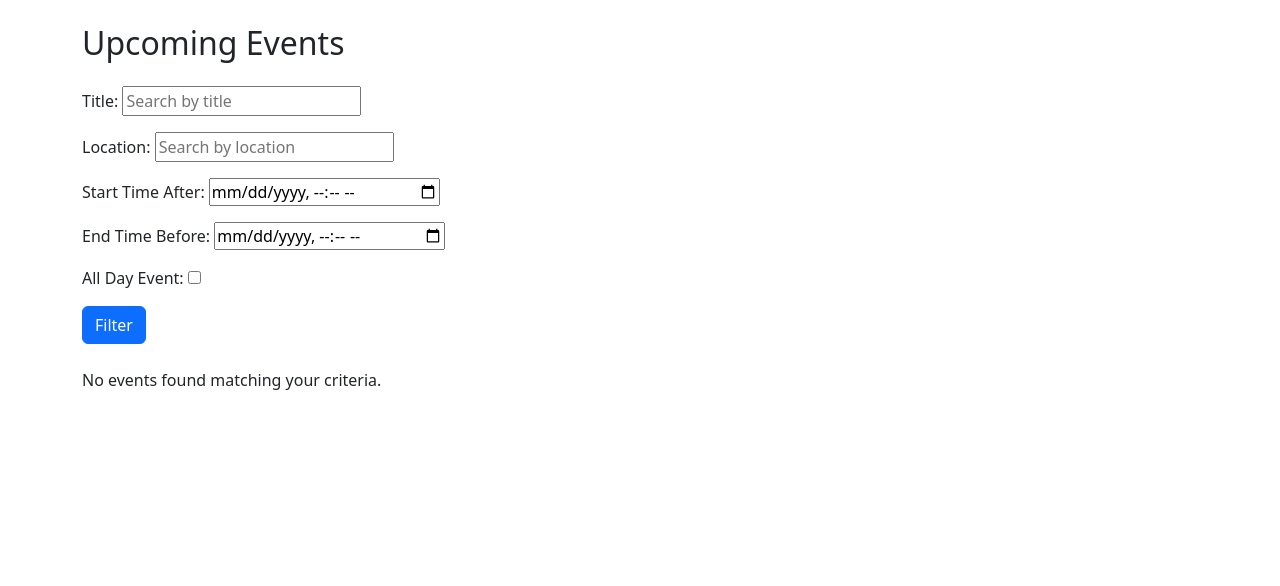
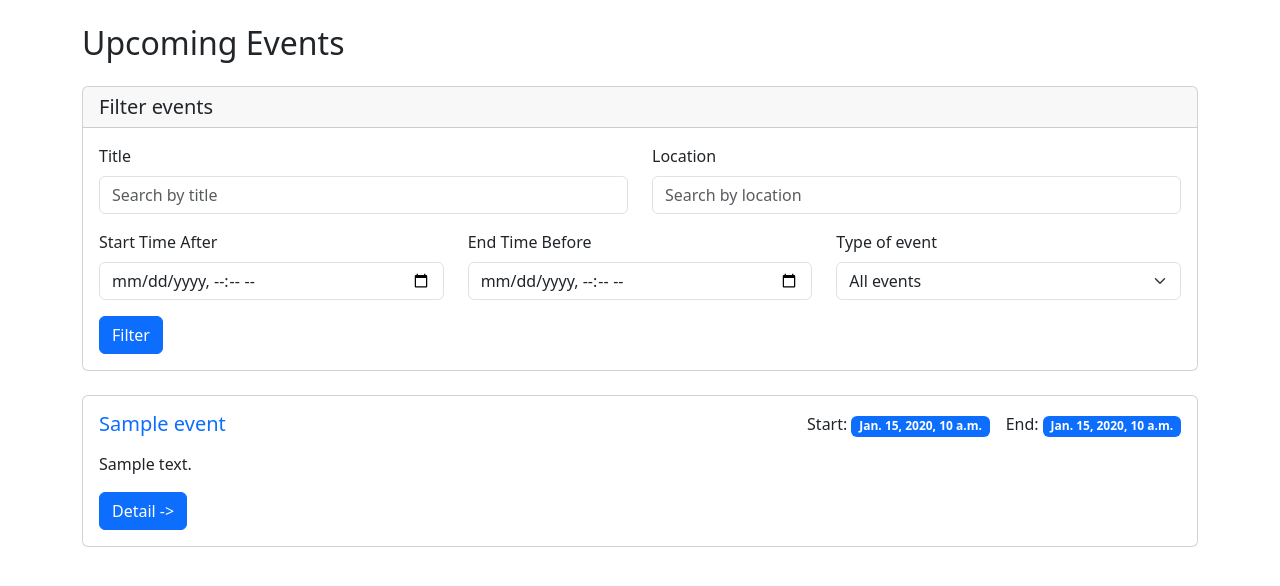
Before and after one commit to zpswi/zswi_eventplanner, a Django app: page //events in a window 1280 px wide. Shown: the part 56-642 px from the top of the page. Run offline with Django 5.2, Linux system fonts and the light colour scheme; tables that the repository leaves empty hold one stand-in row (values such as "Sample post"); some libraries are stand-ins or nearby versions.

Commit message:
custom form rendering

```diff
--- a/app/forms.py
+++ b/app/forms.py
@@ -48,4 +48,9 @@
         label="End Time Before",
         widget=forms.DateTimeInput(attrs={"type": "datetime-local"}),
     )
-    all_day = forms.BooleanField(required=False, label="All Day Event")
+
+    all_day_select = forms.ChoiceField(
+        required=False,
+        label="Type of event",
+        choices=[(None, "All events"), (True, "All day events"), (False, "Non all day events")],
+    )
--- a/app/templates/events/list.html
+++ b/app/templates/events/list.html
@@ -1,13 +1,36 @@
 {% extends 'app/base.html' %}
 
 {% block content %}
-
+{% load crispy_forms_tags %}
 <h2 class="mb-4">Upcoming Events</h2>
 
-<form method="get" class="mb-4">
-    {{ form.as_p }}
-    <button type="submit" class="btn btn-primary">Filter</button>
-</form>
+<div class="card mb-4">
+    <h5 class="card-header">Filter events</h5>
+    <div class="card-body">
+        <form method="get" class="mb-0">
+
+            <div class="row">
+                <div class="form-group col-md-6 mb-0">
+                  {{ form.title|as_crispy_field }}
+                </div>
+                <div class="form-group col-md-6 mb-0">
+                    {{ form.location|as_crispy_field }}
+                </div>
+                <div class="form-group col-md-4 mb-0">
+                    {{ form.start_time_after|as_crispy_field }}
+                </div>
+                <div class="form-group col-md-4 mb-0">
+                    {{ form.end_time_before|as_crispy_field }}
+                </div>
+                <div class="form-group col-md-4 mb-0">
+                    {{ form.all_day_select|as_crispy_field }}
+                </div>
+              </div>
+
+            <button type="submit" class="btn btn-primary">Filter</button>
+        </form>
+    </div>
+</div>
 
 {% if events %}
     {% for event in events %}
--- a/app/views.py
+++ b/app/views.py
@@ -49,8 +49,8 @@
             )
         if form.cleaned_data["end_time_before"]:
             events = events.filter(end_time__lte=form.cleaned_data["end_time_before"])
-        if form.cleaned_data["all_day"] is not None:
-            events = events.filter(all_day=form.cleaned_data["all_day"])
+        if form.cleaned_data["all_day_select"] is not "":
+            events = events.filter(all_day=form.cleaned_data["all_day_select"])
 
     return render(request, "events/list.html", {"events": events, "form": form})
 
```
